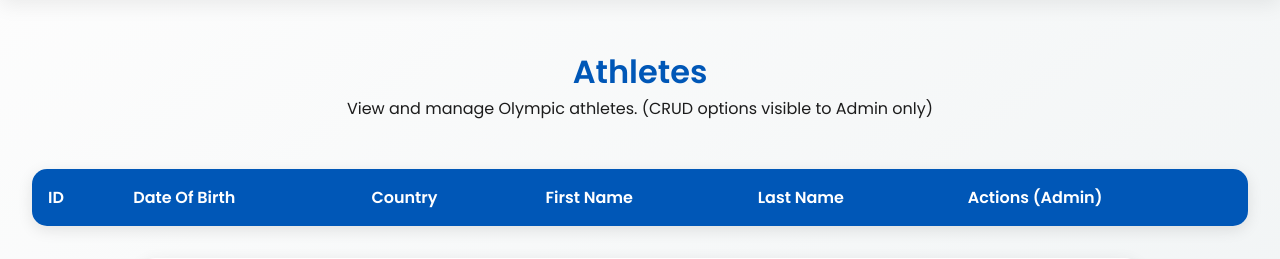
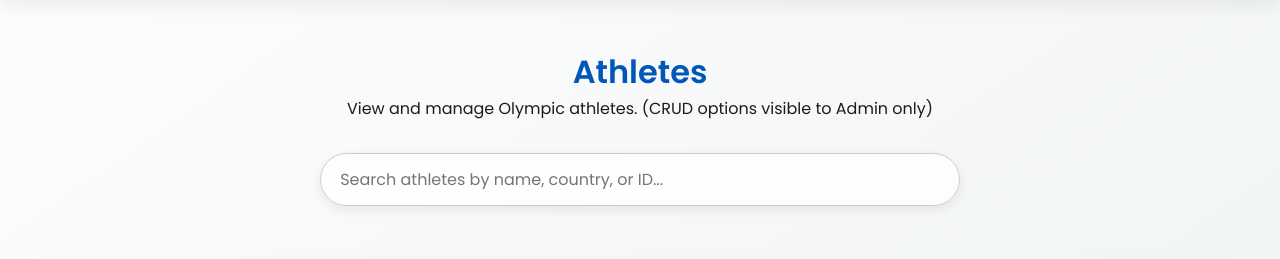
Before and after one commit to SecondMach/DatabaseSystemsProject, a Flask app: page /athlete.html in a window 1280 px wide. Shown: the part 67-326 px from the top of the page. Run offline with Flask 3, Linux system fonts and the light colour scheme; lists and menus that the app fills with data are empty.

Commit message:
Update athlete.html

```diff
--- a/my-olympics-app/templates/athlete.html
+++ b/my-olympics-app/templates/athlete.html
@@ -23,6 +23,10 @@
     <h2>Athletes</h2>
     <p>View and manage Olympic athletes. (CRUD options visible to Admin only)</p>
   </section>
+
+  <div class="athlete-search">
+    <input id="athleteSearch" type="text" placeholder="Search athletes by name, country, or ID...">
+  </div>
 
   <section class="athlete-table">
     <table>
```
